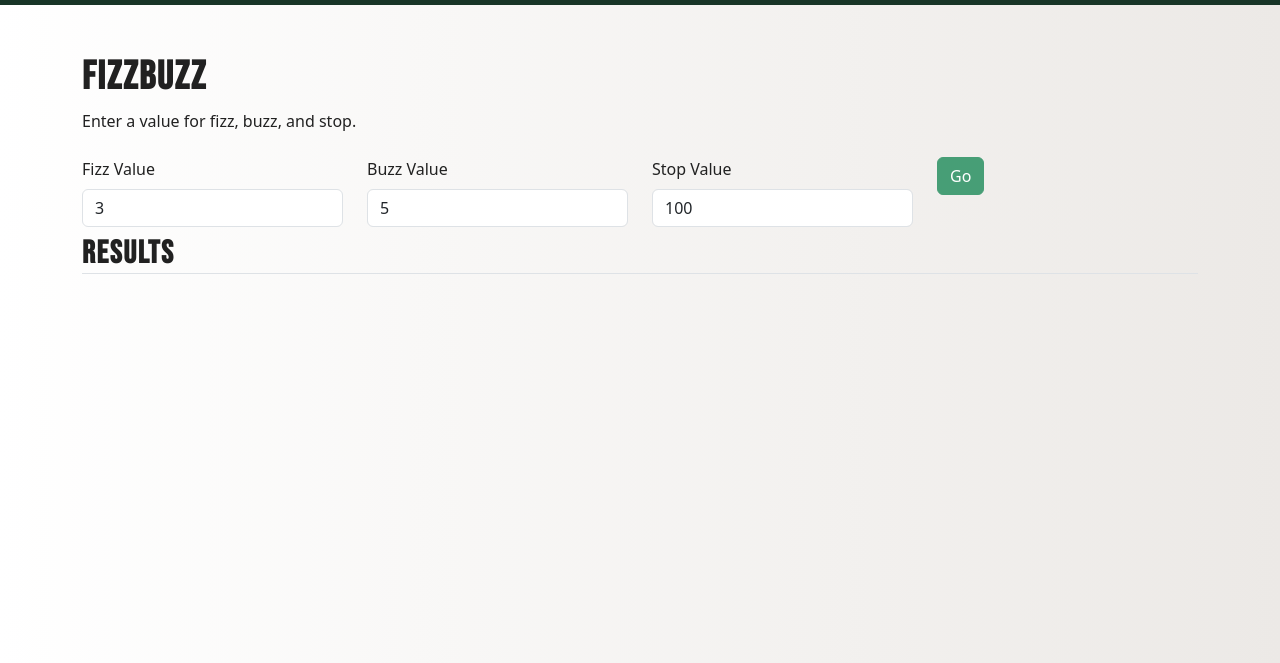
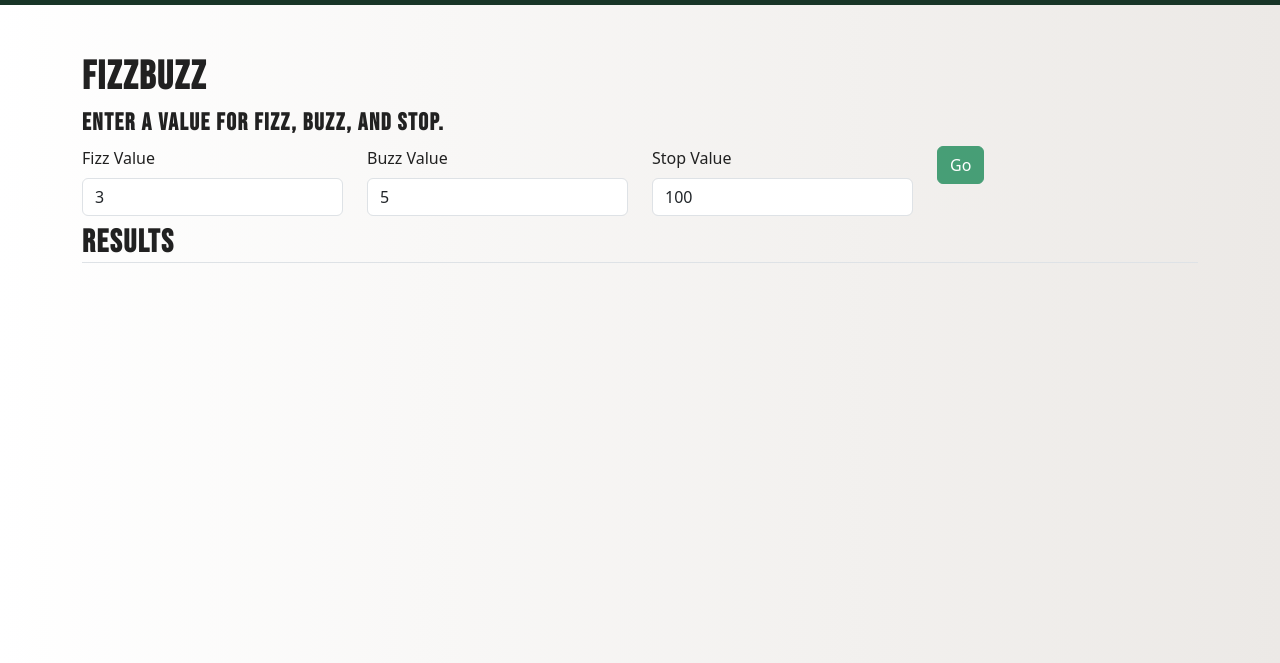
Before and after one commit to toddm2770/FizzBuzz, a plain HTML site: page app.html in a window 1280 px wide. Shown: the part 51-714 px from the top of the page. Drawn offline with nearby package versions, Linux system fonts and the light colour scheme.

Commit message:
chagned text size on app page

```diff
--- a/app.html
+++ b/app.html
@@ -75,7 +75,7 @@
     <main>
         <div class="container mt-5">
             <h1>FizzBuzz</h1>
-            <div class="mb-4">Enter a value for fizz, buzz, and stop.</div>
+            <h4>Enter a value for fizz, buzz, and stop.</h4>
             <div class="row">
               <div class="col">
                 <label class="form-label" for="fizzValue">Fizz Value</label>
```
